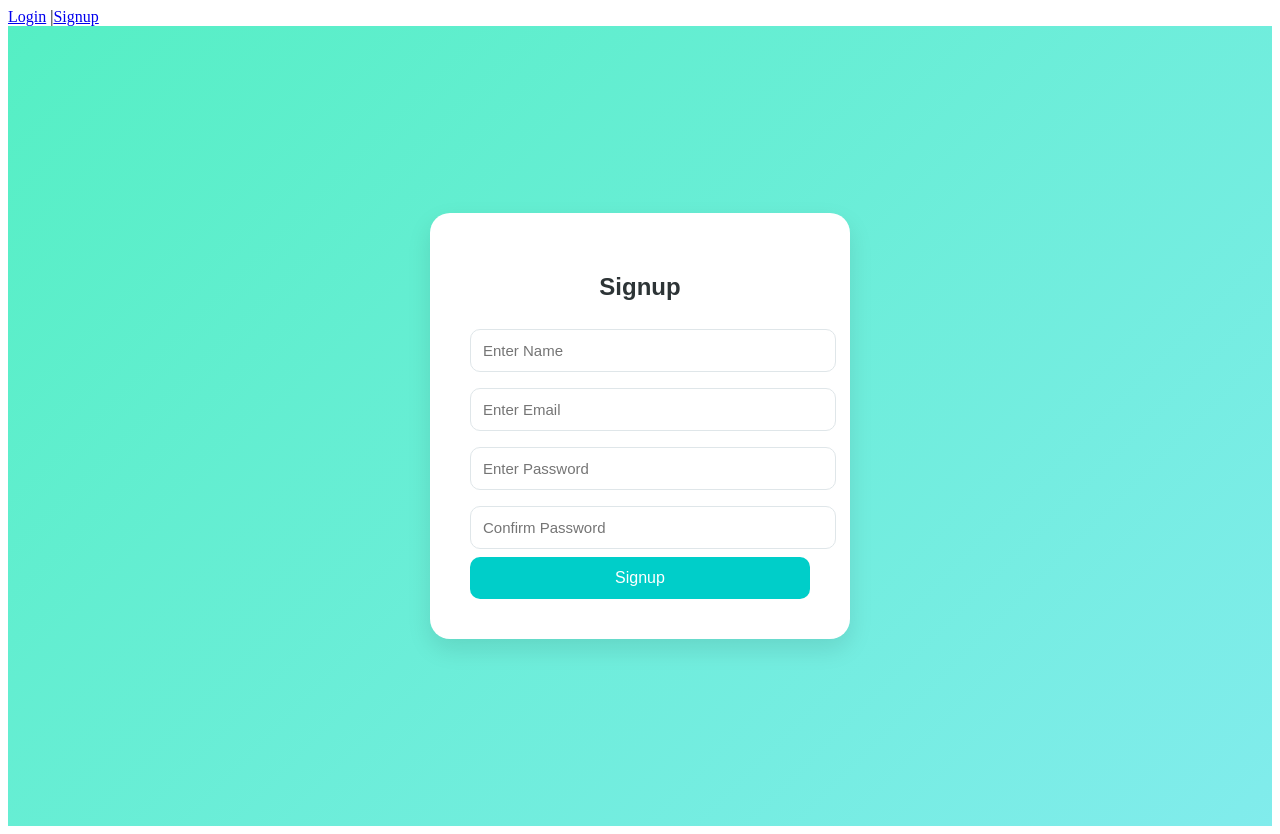
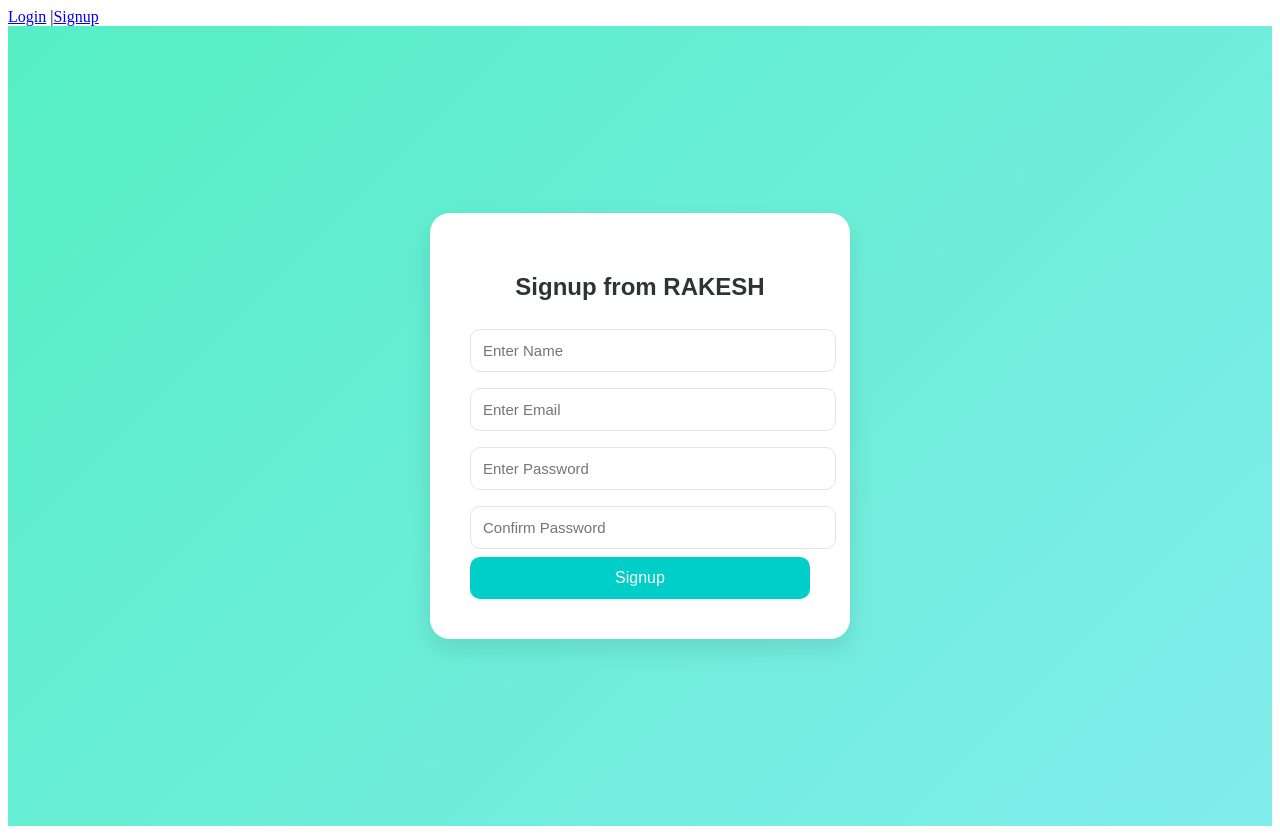
Before and after one commit to nallurinithin/Login-Signup-Page, a React (Vite) app: page /signup in a window 1280 px wide. Built offline with nearby package versions, Linux system fonts and the light colour scheme.

Commit message:
rakesh-validation: change heading text to RAKESH

```diff
--- a/src/components/Signup.jsx
+++ b/src/components/Signup.jsx
@@ -43,7 +43,7 @@ export default function Signup() {
   return (
     <div className="signup-container">
       <div className="signup-box">
-        <h2>Signup</h2>
+        <h2>Signup from RAKESH</h2>
         <form onSubmit={handleSubmit}>
           <input
             type="text"
```
